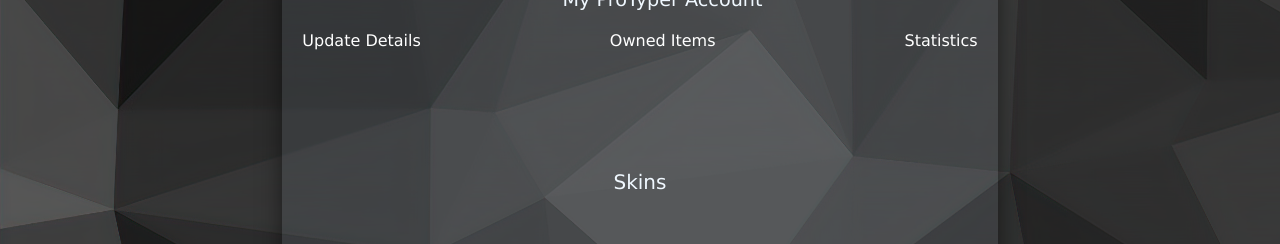
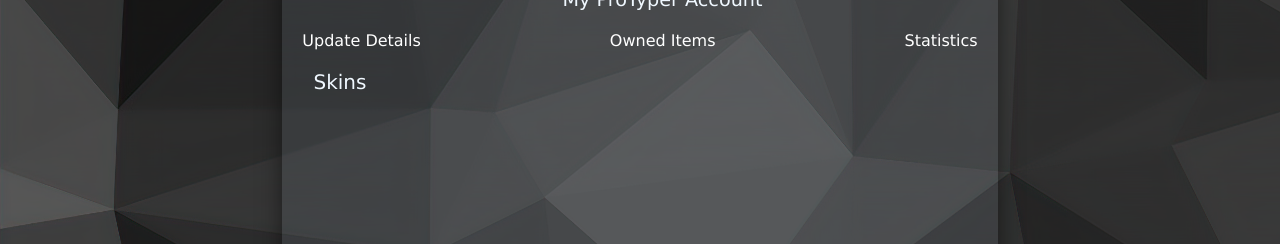
Before and after one commit to Ajan0211/ProTyper, a React (Vite) app in the folder pro-typer/: page /OwnedItems in a window 1280 px wide. Shown: the part 232-476 px from the top of the page. Built offline with nearby package versions, Linux system fonts and the light colour scheme; no server answers.

Commit message:
Finishing off owned items section in account page

```diff
--- a/pro-typer/src/OwnedItems.css
+++ b/pro-typer/src/OwnedItems.css
@@ -54,5 +54,6 @@
 
 .item-section {
   font-size: 20px;
-  margin: 20px;
+  margin-bottom: 200px;
+  margin-right: 600px;
 }
```
